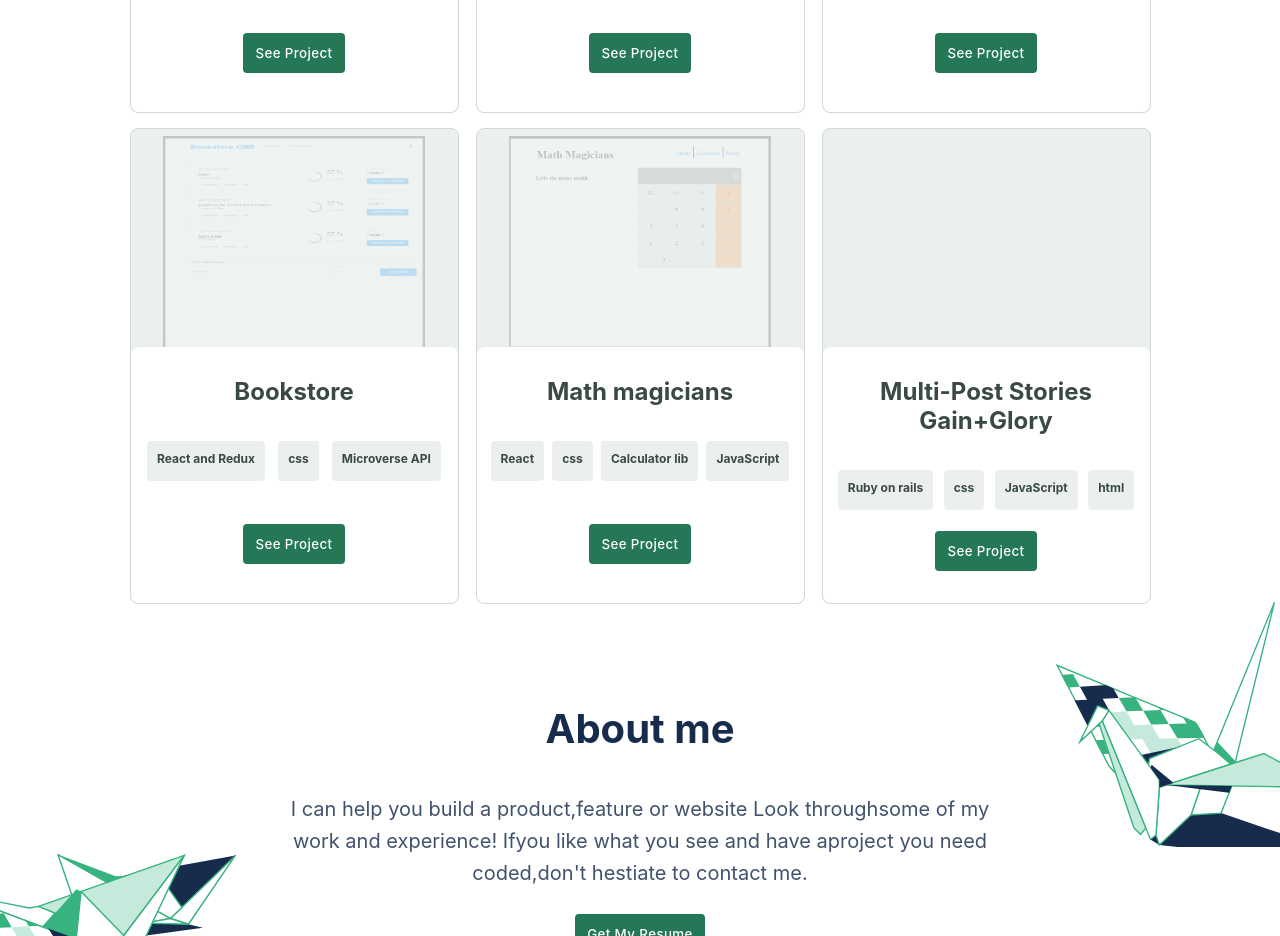
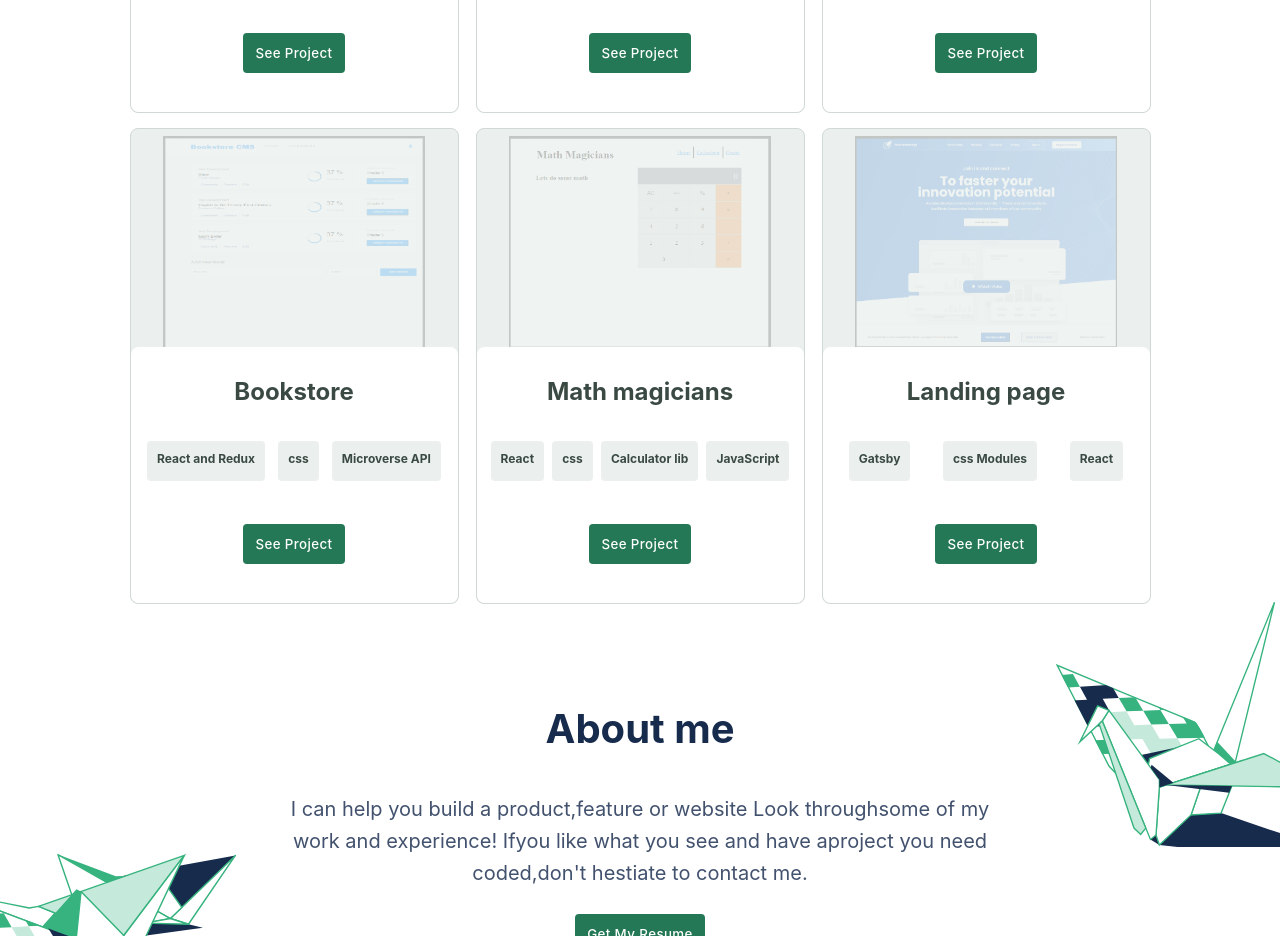
Before and after one commit to luis-pomare/Portfolio, a React (Create React App) app: page / in a window 1280 px wide. Shown: the part 1320-2256 px from the top of the page. Built offline with nearby package versions, Linux system fonts and the light colour scheme.

Commit message:
Add "Landing page" project

```diff
--- a/src/sections/Main.js
+++ b/src/sections/Main.js
@@ -174,20 +174,25 @@ export default function Main() {
           </section>
         </article>
         <article className='cards'>
-          <section className='card-space'></section>
+          <section className='card-space'>
+            <img alt='Landing page' src='/images/landingPage.png' />
+          </section>
           <section className='card-info'>
             <h4 className='projectTitle' tabIndex='17'>
-              Multi-Post Stories Gain+Glory
+              Landing page
             </h4>
             <section className='made-with'>
               <ul className='ul-with'>
-                <li className='blue-li'>Ruby on rails</li>
-                <li className='blue-li'>css</li>
-                <li className='blue-li'>JavaScript</li>
-                <li className='blue-li'>html</li>
+                <li className='blue-li'>Gatsby</li>
+                <li className='blue-li'>css Modules</li>
+                <li className='blue-li'>React</li>
               </ul>
             </section>
-            <a target='_blank' rel='next' href=''>
+            <a
+              target='_blank'
+              rel='next'
+              href='https://62f916d594aca50642cf5d73--hilarious-taiyaki-94672c.netlify.app/'
+            >
               <button
                 id='sixthCardButton'
                 type='button'
```
Also changed, not shown: public/images/landingPage.png (added).
